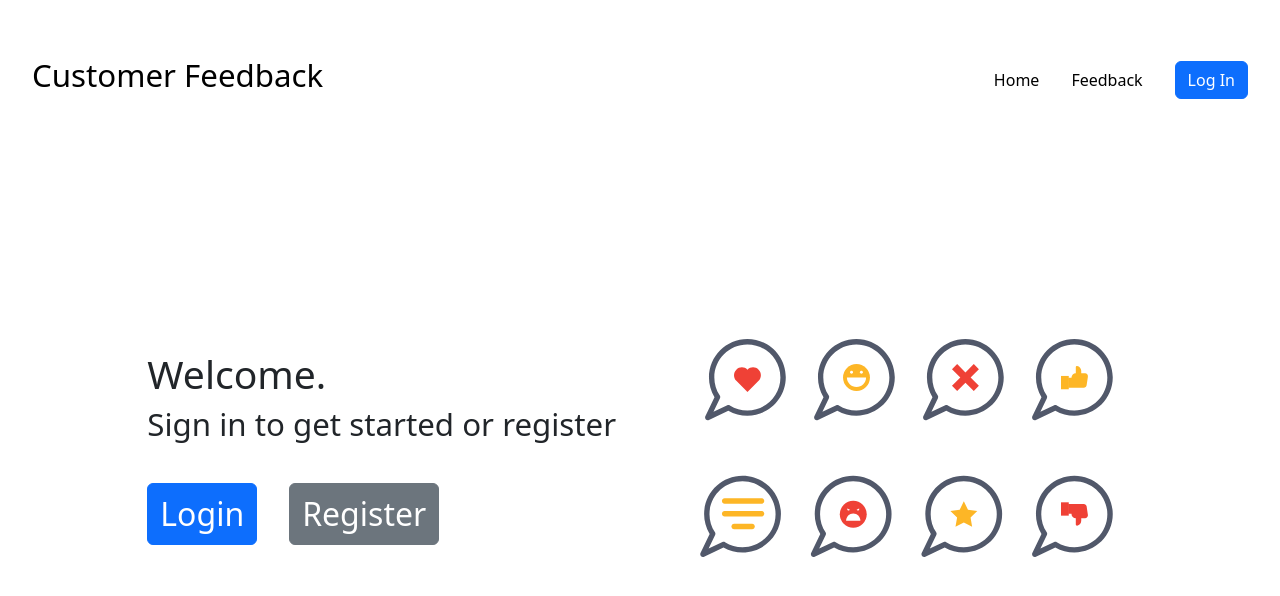
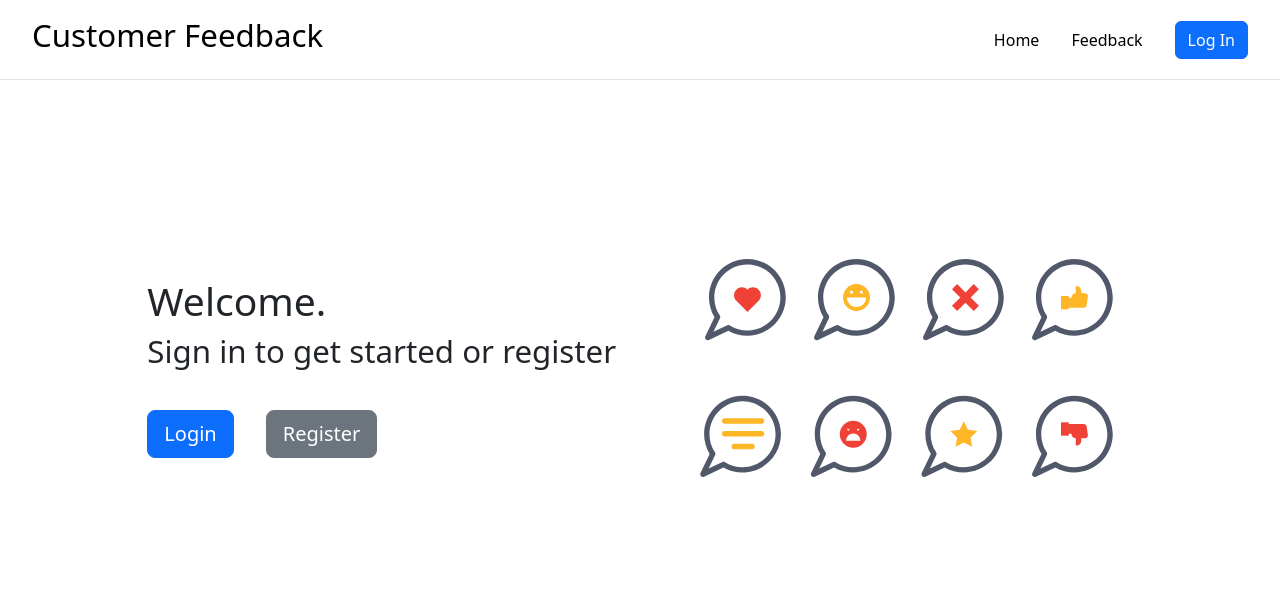
Before and after one commit to michael-duren/customerfeedback, a React (Create React App) app in the folder ClientApp/: page / in a window 1280 px wide. Shown: the top 596 px of the page. Built offline with nearby package versions, Linux system fonts and the light colour scheme.

Commit message:
edit home page and locatoin

```diff
--- a/ClientApp/package.json
+++ b/ClientApp/package.json
@@ -60,8 +60,7 @@
   },
   "eslintConfig": {
     "extends": [
-      "react-app",
-      "react-app-jest"
+      "react-app"
     ]
   },
   "browserslist": {
--- a/ClientApp/src/AppRoutes.js
+++ b/ClientApp/src/AppRoutes.js
@@ -1,5 +1,5 @@
-import HomePage from './pages/HomePage.tsx';
-import FeedbackPage from './pages/FeedBackPage.tsx';
+import HomePage from './pages/Home/HomePage.tsx';
+import FeedbackPage from './pages/Feedback/FeedBackPage.tsx';
 
 const AppRoutes = [
   {
--- a/ClientApp/src/components/NavMenu.css
+++ b/ClientApp/src/components/NavMenu.css
@@ -1,11 +1,11 @@
 header {
-  height: 20vh;
+  height: 10vh;
   display: flex;
   align-items: center;
   flex-wrap: wrap;
-  padding: 0 2rem;
-  border-radius: 2rem;
+  padding: 1rem 2rem;
   margin: 0;
+  border-bottom: 1px solid rgba(0, 0, 0, 0.1);
 }
 
 nav {
--- a/ClientApp/src/pages/HomePage.styles.css
+++ b/ClientApp/src/pages/Home/HomePage.styles.css
@@ -21,7 +21,3 @@ main {
   padding-top: 2rem;
   gap: 2rem;
 }
-
-.auth-button {
-  font-size: 2rem;
-}
--- a/ClientApp/src/pages/HomePage.tsx
+++ b/ClientApp/src/pages/Home/HomePage.tsx
@@ -8,8 +8,8 @@ export default function HomePage() {
           <h1 className="h2">Welcome.</h1>
           <h2 className="h3">Sign in to get started or register</h2>
           <div className="auth-buttons">
-            <button className="btn auth-button btn-primary">Login</button>
-            <button className="btn auth-button btn-secondary">Register</button>
+            <button className="btn btn-lg btn-primary">Login</button>
+            <button className="btn btn-lg btn-secondary">Register</button>
           </div>
         </div>
         <div className="aside">
```
Also changed, not shown: ClientApp/src/pages/Auth/AuthPage.tsx (added, +7 -0 lines), ClientApp/src/pages/Feedback/FeedBackPage.tsx (renamed from ClientApp/src/pages/FeedBackPage.tsx), 2 other files (tests, documents, lock files or other folders).
